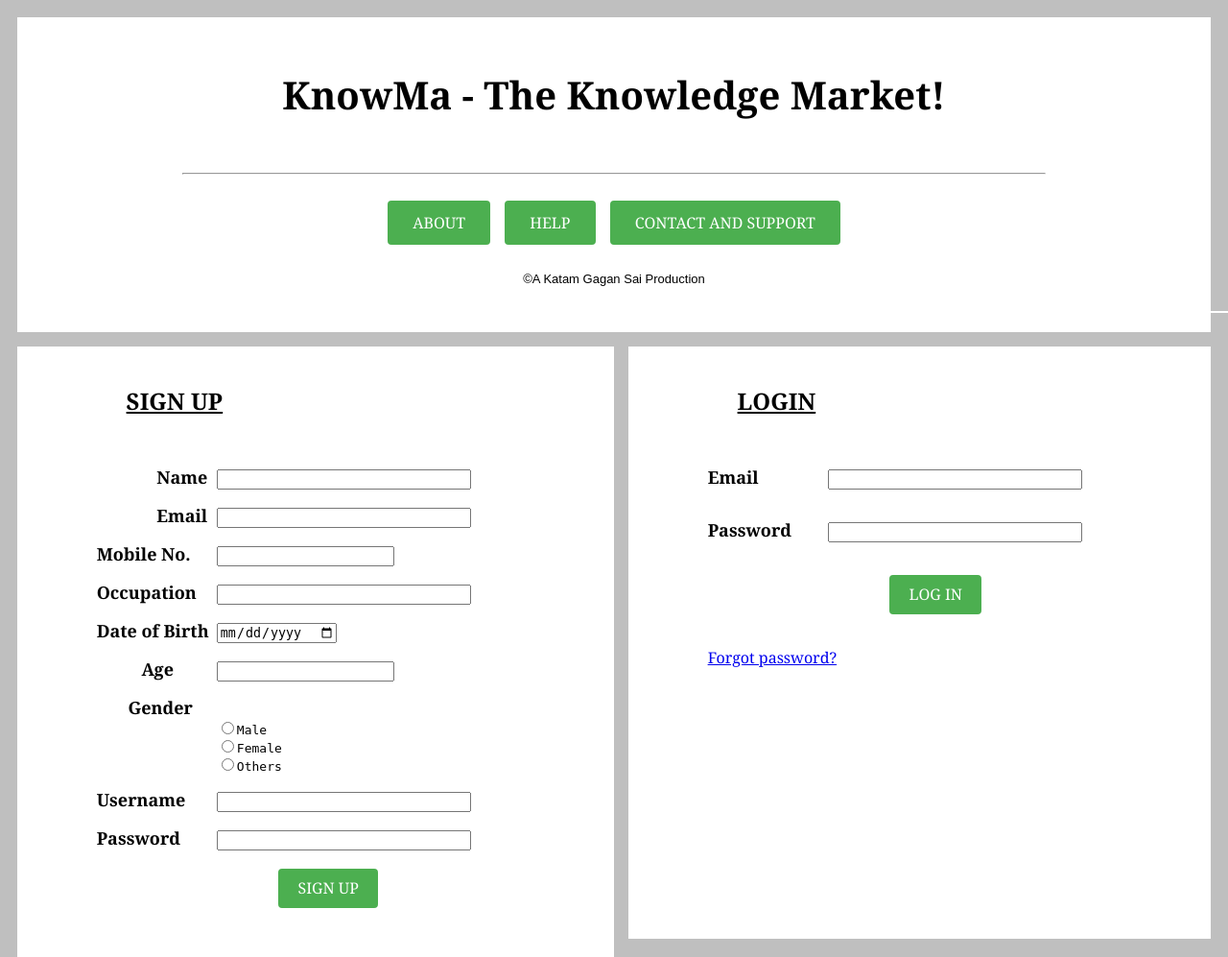
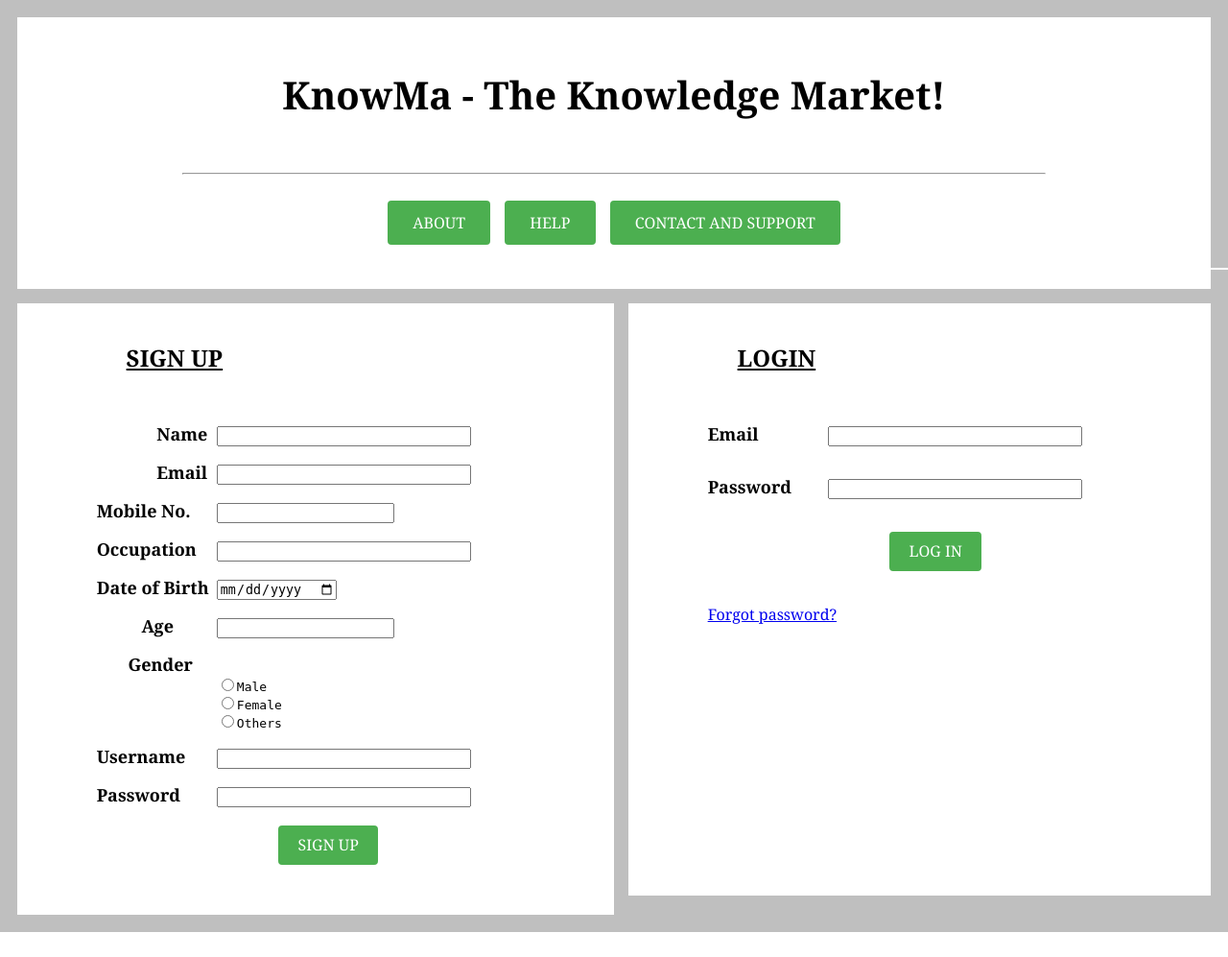
Before and after one commit to mahale-shantanu-26/knoma, a PHP site: page /login_signup_c.php in a window 1280 px wide. Shown: the top 997 px of the page at 96% size. After the commit the page ends 971 px from the top, so only its background shows below. Run offline with PHP 8.4, Linux system fonts and the light colour scheme; a stand-in replaces the project's code that opens the database connection.

Commit message:
Update login_signup_c.php

```diff
--- a/login_signup_c.php
+++ b/login_signup_c.php
@@ -118,7 +118,6 @@ background-color: white;
 <a href="help.html" class="button button1" style="font-family:Cambria;">HELP</a>
 <a href="contact.html" class="button button1" style="font-family:Cambria;">CONTACT AND SUPPORT</a>
 </form>
-<font size="2">&copyA Katam Gagan Sai Production</font>
 <hr width = 1300 color=white>
 </div>
 
```
